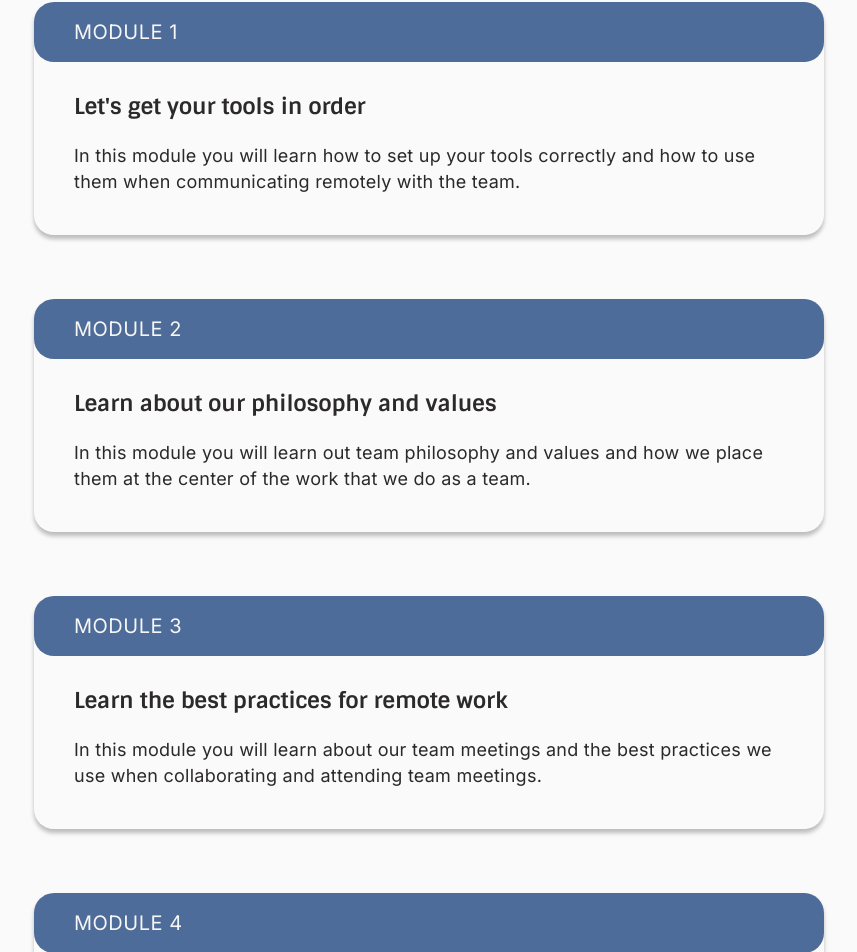
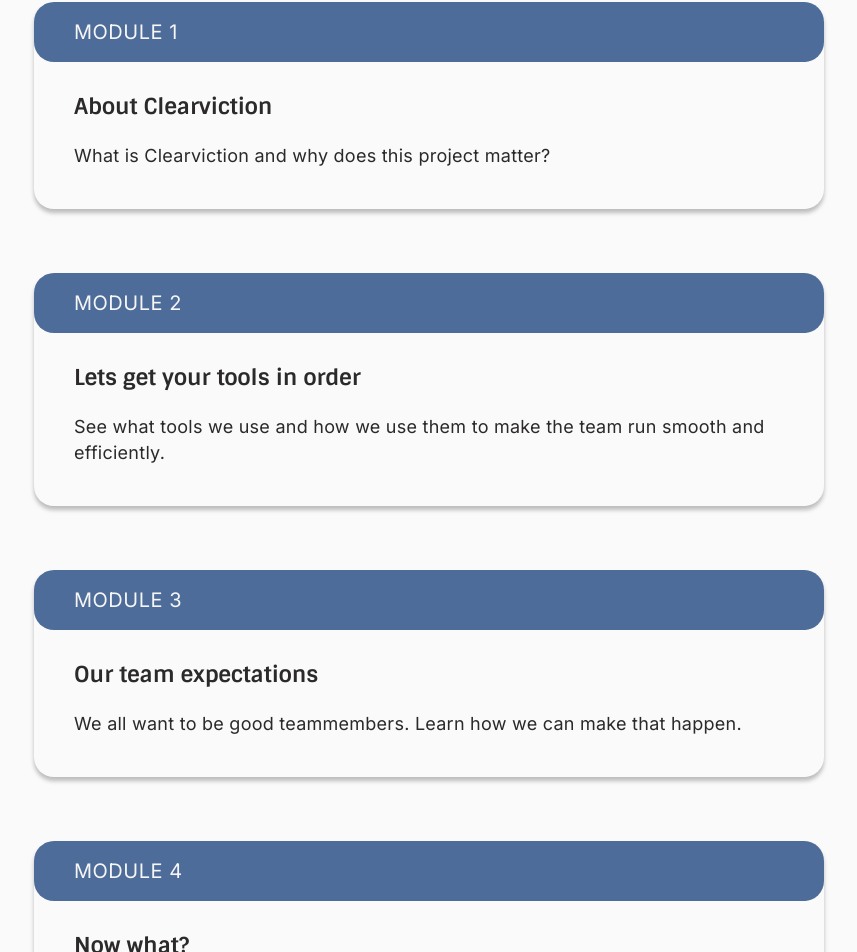
Before and after one commit to openseattle/clearviction-v1, a React (Create React App) app: page /onboarding in a window 1280 px wide. Shown: the part 1161-2113 px from the top of the page, without its empty margins (211-1068 px from the left). Built offline with nearby package versions, Linux system fonts and the light colour scheme.

Commit message:
update onboarding home content

```diff
--- a/src/Pages/Onboarding/OnboardingHome.jsx
+++ b/src/Pages/Onboarding/OnboardingHome.jsx
@@ -15,33 +15,33 @@ const headerText =  {
 const module1 = {
     link: "/onboarding-mod1",
     number: "module 1",
-    icon: "tool",
-    subheading: "Let's get your tools in order",
-    text: "In this module you will learn how to set up your tools correctly and how to use them when communicating remotely with the team."
+    icon: "",
+    subheading: "About Clearviction",
+    text: "What is Clearviction and why does this project matter?"
 }
 
 const module2 = {
     link: "/onboarding-mod2",
     number: "module 2",
-    icon: "",
-    subheading: "Learn about our philosophy and values",
-    text: "In this module you will learn out team philosophy and values and how we place them at the center of the work that we do as a team."
+    icon: "tool",
+    subheading: "Lets get your tools in order",
+    text: "See what tools we use and how we use them to make the team run smooth and efficiently."
 }
 
 const module3 = {
     link: "/onboarding-mod3",
     number: "module 3",
     icon: "",
-    subheading: "Learn the best practices for remote work",
-    text: "In this module you will learn about our team meetings and the best practices we use when collaborating and attending team meetings."
+    subheading: "Our team expectations",
+    text: "We all want to be good teammembers. Learn how we can make that happen."
 }
 
 const module4 = {
     link: "/onboarding-mod4",
     number: "module 4",
     icon: "",
-    subheading: "Read about Clearviction's progress",
-    text: "In this module you will learn more about our progress as a team and you will learn more about the disciplines within Clearviction."
+    subheading: "Now what?",
+    text: "Now that you know our practices and expectations, lets see what is happening within our teams."
 }
 
 function OnboardingHome() {
@@ -55,9 +55,11 @@ function OnboardingHome() {
                 <div className={classes.body}>
 
                     <Typography variant="body2" className={classes.bodyPara}>
-                        This onboarding guide will help you familiarize yourself with the tools and practices that we use, as well as get you acquainted with our disciplines and progress. The guide will help you see where you best fit in and how you can start contributing.                    </Typography>
+                        This onboarding guide will help you familiarize yourself with the tools and practices that we use, as well as get you acquainted with our disciplines and progress. The guide will help you see where you best fit in and how you can start contributing.
+                    </Typography>
                     <Typography variant="body2" className={classes.bodyPara}>
-                        To get started click on each module below to learn more about our team and how we work together. Please work on Modules 1 and 2 today or tomorow and complete the rest in the next couple of days (or in one sitting if your schedule allows for it.)                    </Typography>
+                        To get started click on each module below to learn more about our team and how we work together. Please work on Modules 1 and 2 today or tomorow and complete the rest in the next couple of days (or in one sitting if your schedule allows for it.)
+                    </Typography>
                     <Typography variant="body2" className={classes.bodyPara}>
                         <span style={{ fontWeight: "bold", fontStyle: "italic" }}>Note:</span> <span style={{ fontStyle: "italic" }}>this resource is an imperfect and incomplete MVP. We've authored the core 20% (which should provide 80% of the value) and continue to fill in the rest!</span>
                     </Typography>
```
